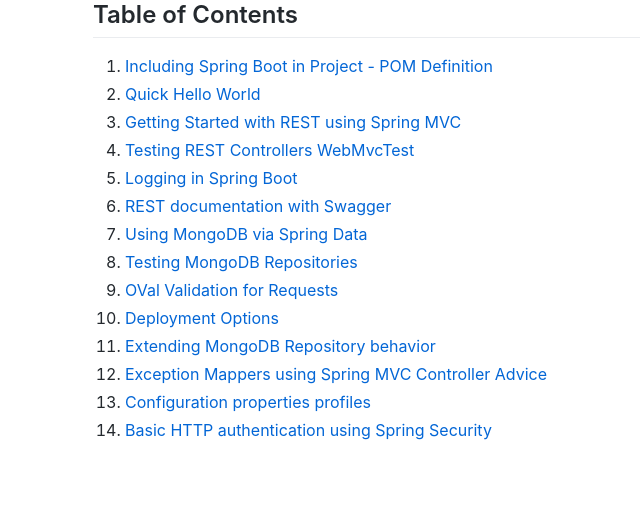
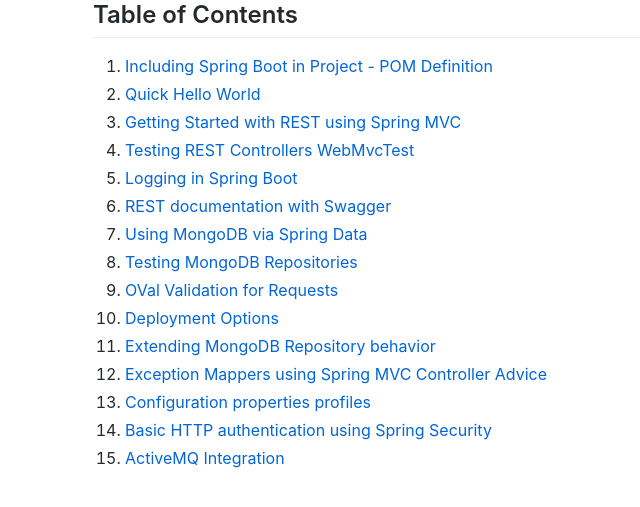
Before and after one commit to GlueCoders/springboot-guide-docs, a Jekyll site: the page built from TOC.md, in a window 1280 px wide. Shown: the top 507 px of the page, without its empty margins (57-697 px from the left). Built offline with Jekyll 4.4.1, drawn with Linux system fonts in a browser that asks for light colours; our own code applies the rules of GitHub Pages for plain Markdown files; comment, search, counter and statistics services are not loaded.

Commit message:
Update TOC.md

```diff
--- a/TOC.md
+++ b/TOC.md
@@ -14,3 +14,4 @@
 12. [Exception Mappers using Spring MVC Controller Advice](/mvc-exceptionmapper.md)
 13. [Configuration properties profiles](/configuration-profiles.md)
 14. [Basic HTTP authentication using Spring Security](/basic-auth-springsecurity.md)
+15. [ActiveMQ Integration](/activemq-integration.md)
```
